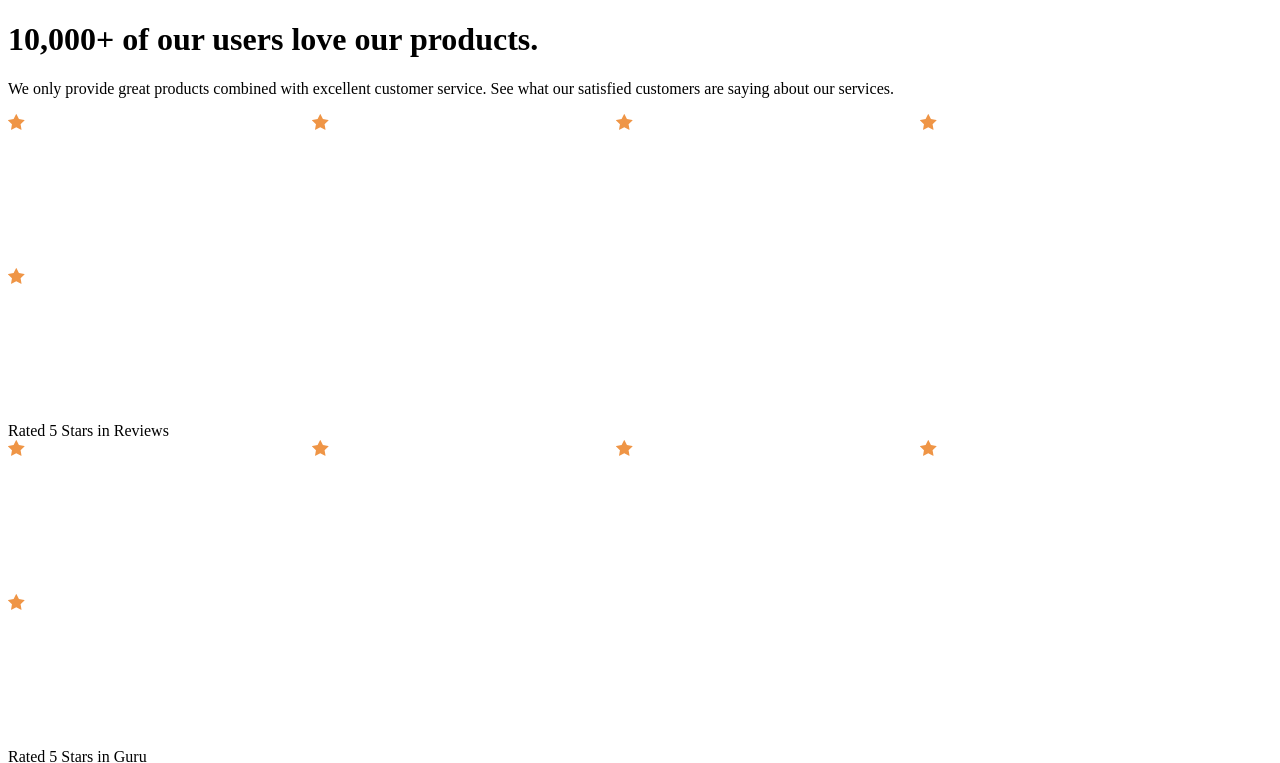
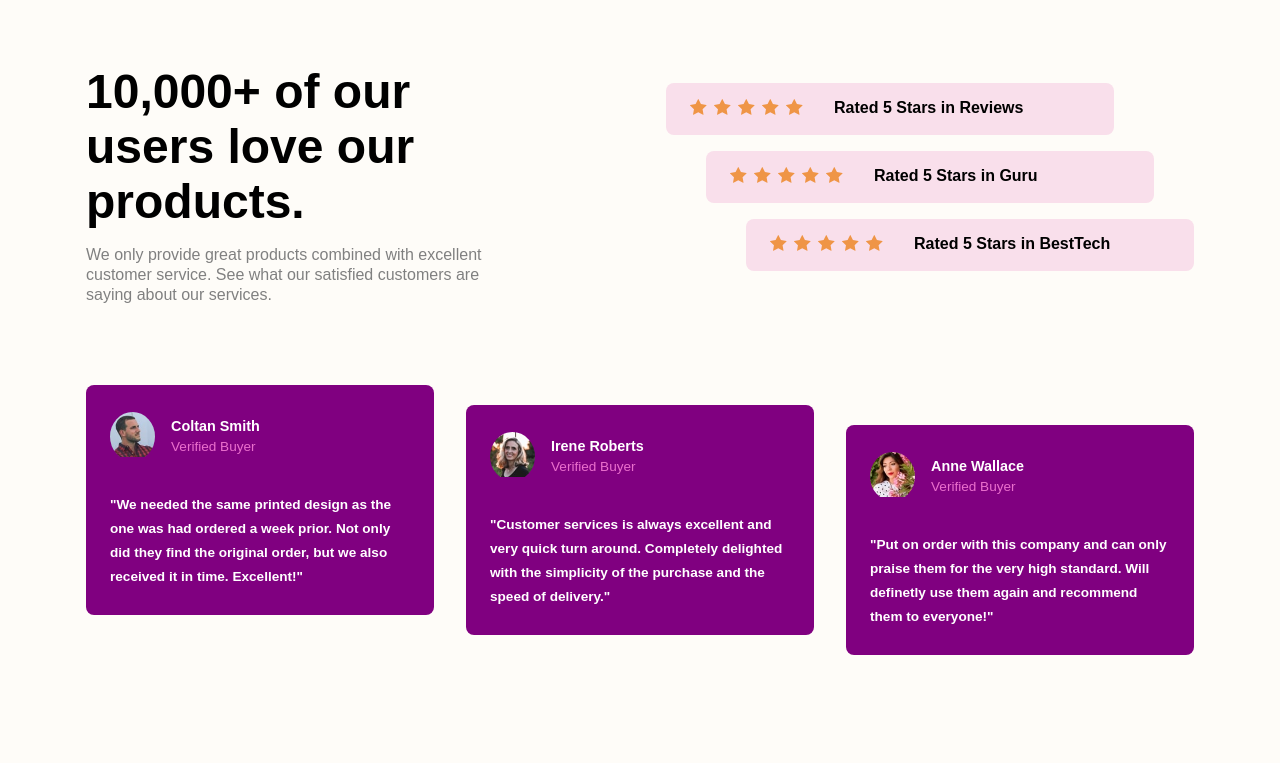
Before and after one commit to othmane-space/social-proof-section-master, a plain HTML site: page index.html in a window 1280 px wide. Shown: the top 763 px of the page. Drawn offline with Linux system fonts and the light colour scheme.

Commit message:
Update index.html

```diff
--- a/index.html
+++ b/index.html
@@ -2,7 +2,7 @@
 <html>
  <head>
   <title>Social Proof</title>
-  <link rel="stylesheet" href="/social-proof-section-master/me.css">
+  <link rel="stylesheet" href="/index.css">
  </head>
  <body>
   <div class="content">
```
